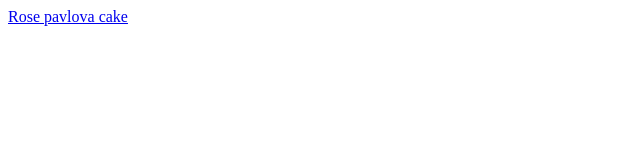
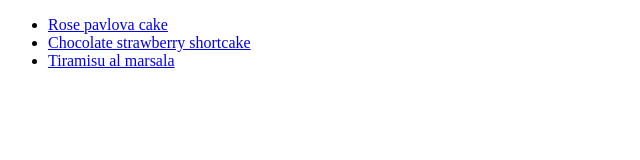
Before and after one commit to Charlotte511/odin-recipes, a plain HTML site: page index.html in a window 1280 px wide. Shown: the whole page, without its empty margins (0-640 px from the left). Drawn offline with Linux system fonts and the light colour scheme.

Commit message:
Add links to the 2 new recipes in unordered list

```diff
--- a/index.html
+++ b/index.html
@@ -5,6 +5,10 @@
         <title>Odin recipes</title>
     </head>
     <body>
-        <a href="recipes/pavlova.html">Rose pavlova cake</a>
+        <ul>
+            <li><a href="recipes/pavlova.html">Rose pavlova cake</a></li>
+            <li><a href="recipes/shortcake.html">Chocolate strawberry shortcake</a></li>
+            <li><a href="recipes/tiramisu.html">Tiramisu al marsala</a></li>
+        </ul>
     </body>
 </html>
```
